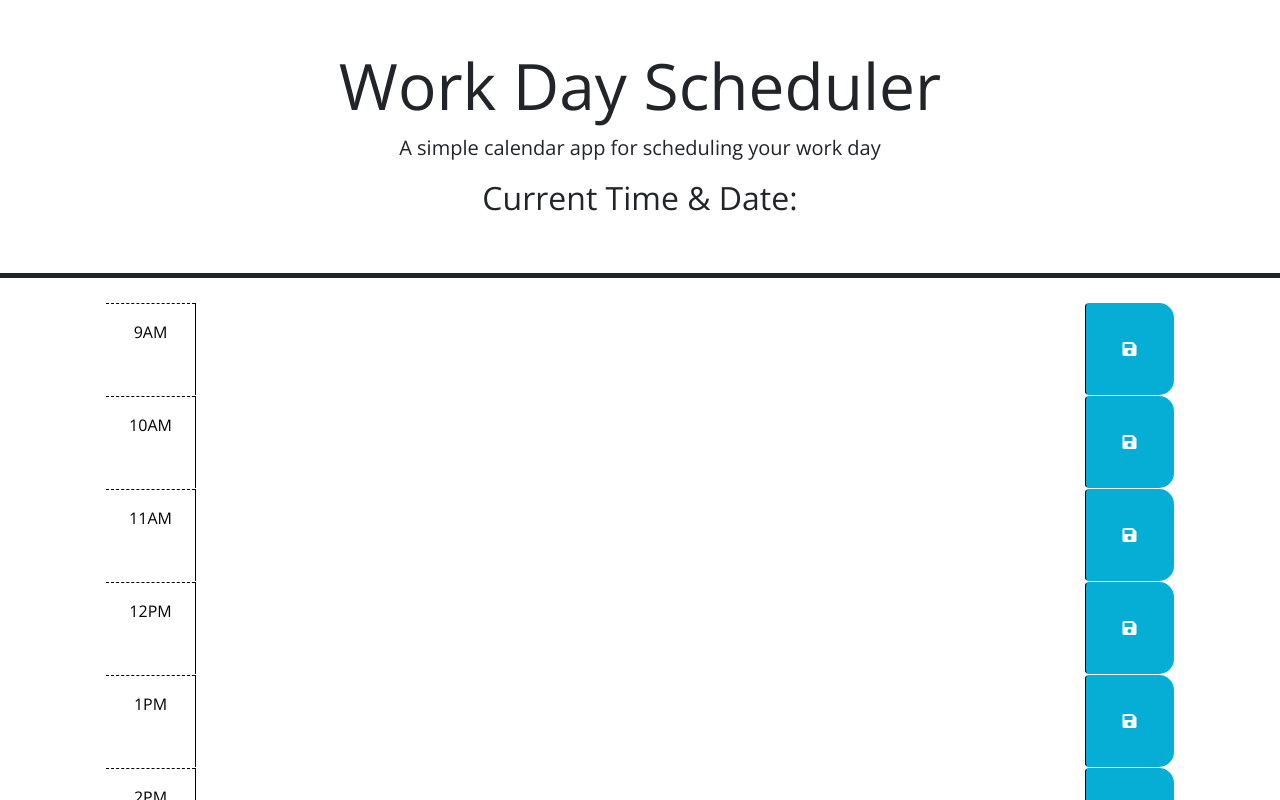
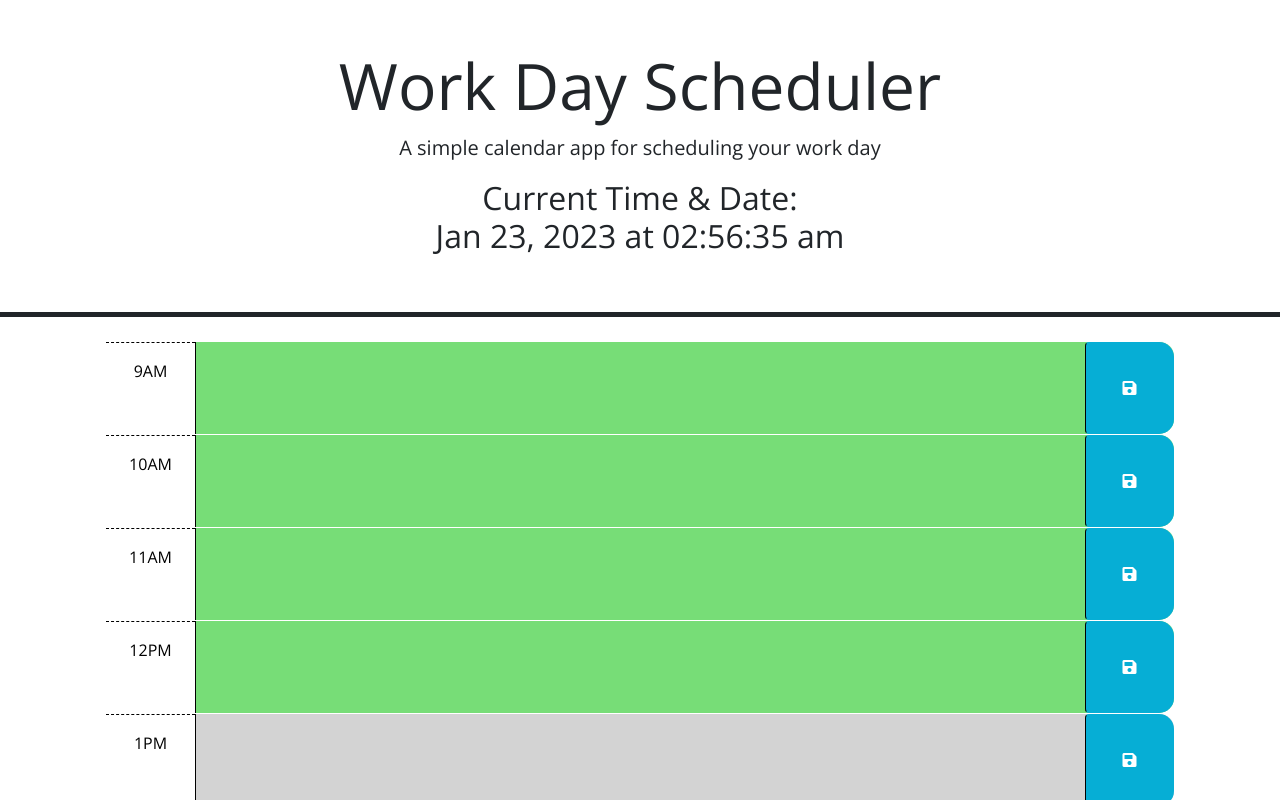
Before and after one commit to shobannah/DailyAgenda, a plain HTML site: page index.html in a window 1280 px wide. Shown: the top 800 px of the page. Drawn offline with nearby package versions, Linux system fonts and the light colour scheme; files that its build step writes are made by us from their sources.

Commit message:
updated css and js pathways

```diff
--- a/index.html
+++ b/index.html
@@ -18,7 +18,7 @@
       href="https://fonts.googleapis.com/css?family=Open+Sans&display=swap"
       rel="stylesheet"
     />
-    <link rel="stylesheet" href="style.css" />
+    <link rel="stylesheet" href="./assets/css/style.css" />
     <title>Work Day Scheduler</title>
   </head>
 
@@ -125,6 +125,6 @@
       crossorigin="anonymous"
     ></script>
 
-    <script src="script.js"></script>
+    <script src="./js/script.js"></script>
   </body>
 </html>
```
